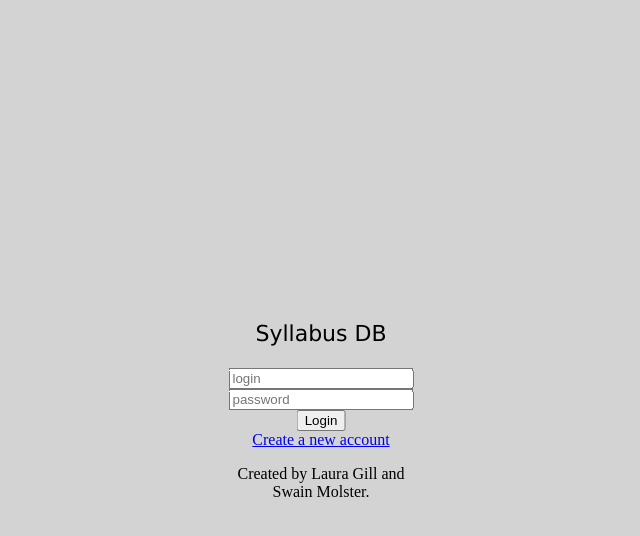
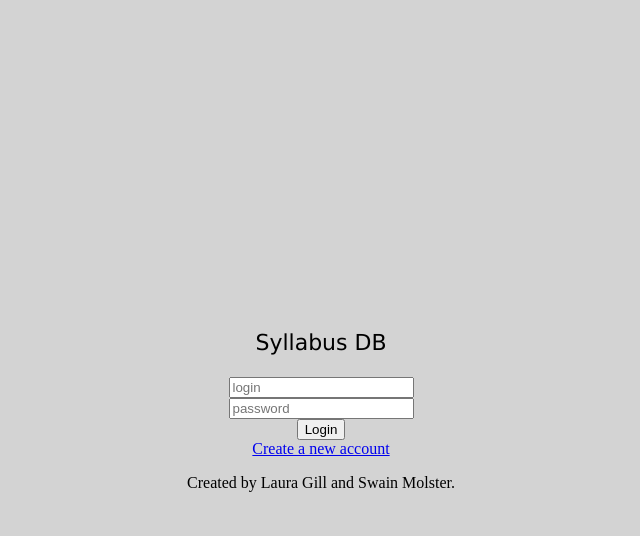
Before and after one commit to smolster/SyllabusDB, a PHP site: page /login.php in a window 1280 px wide. Shown: the top 536 px of the page, without its empty margins (327-967 px from the left). Run offline with PHP 8.4, Linux system fonts and the light colour scheme; some libraries are stand-ins or nearby versions.

Commit message:
Update style.css

```diff
--- a/server-side/style.css
+++ b/server-side/style.css
@@ -6,8 +6,10 @@ html, body {
 	background-color: #d3d3d3;
 }
 
+
 #loginpanel {
 	text-align: center;
+	width: 500px;
 }
 
 .title {
```
